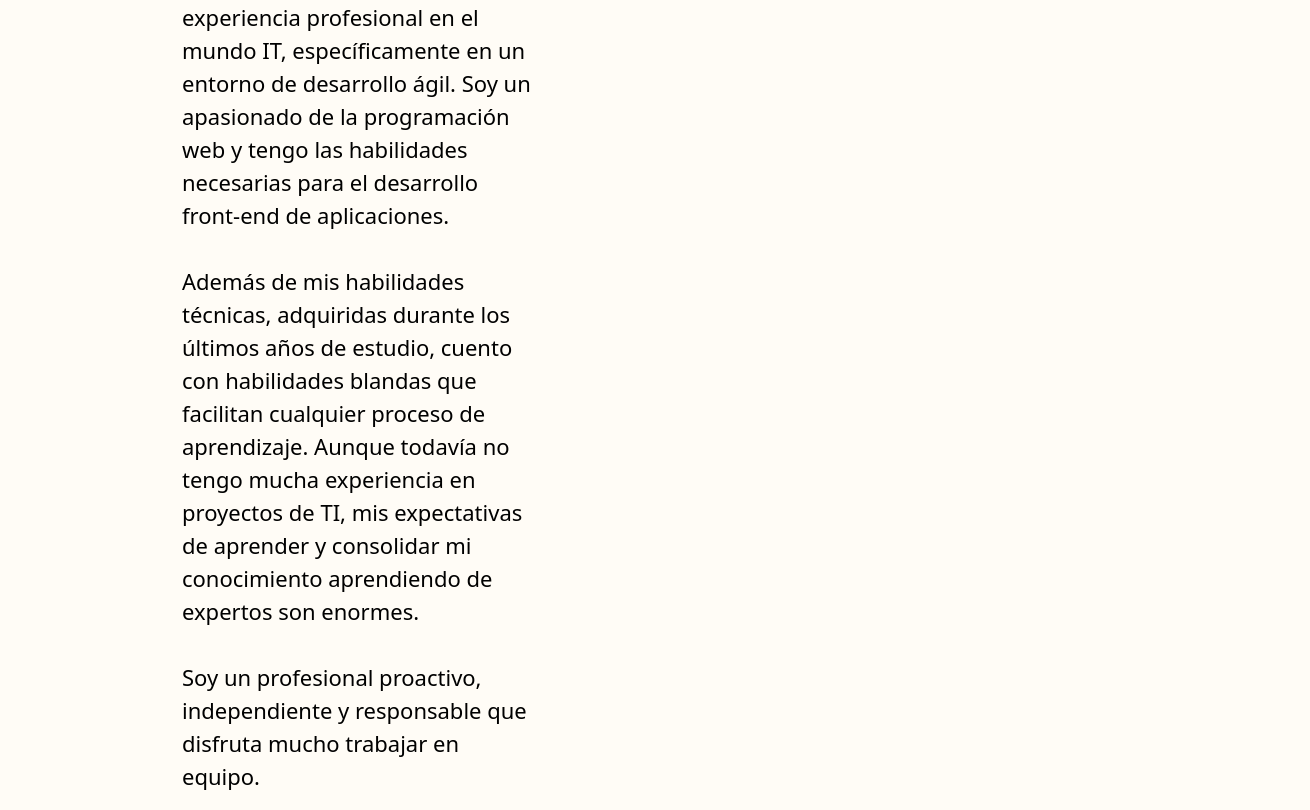
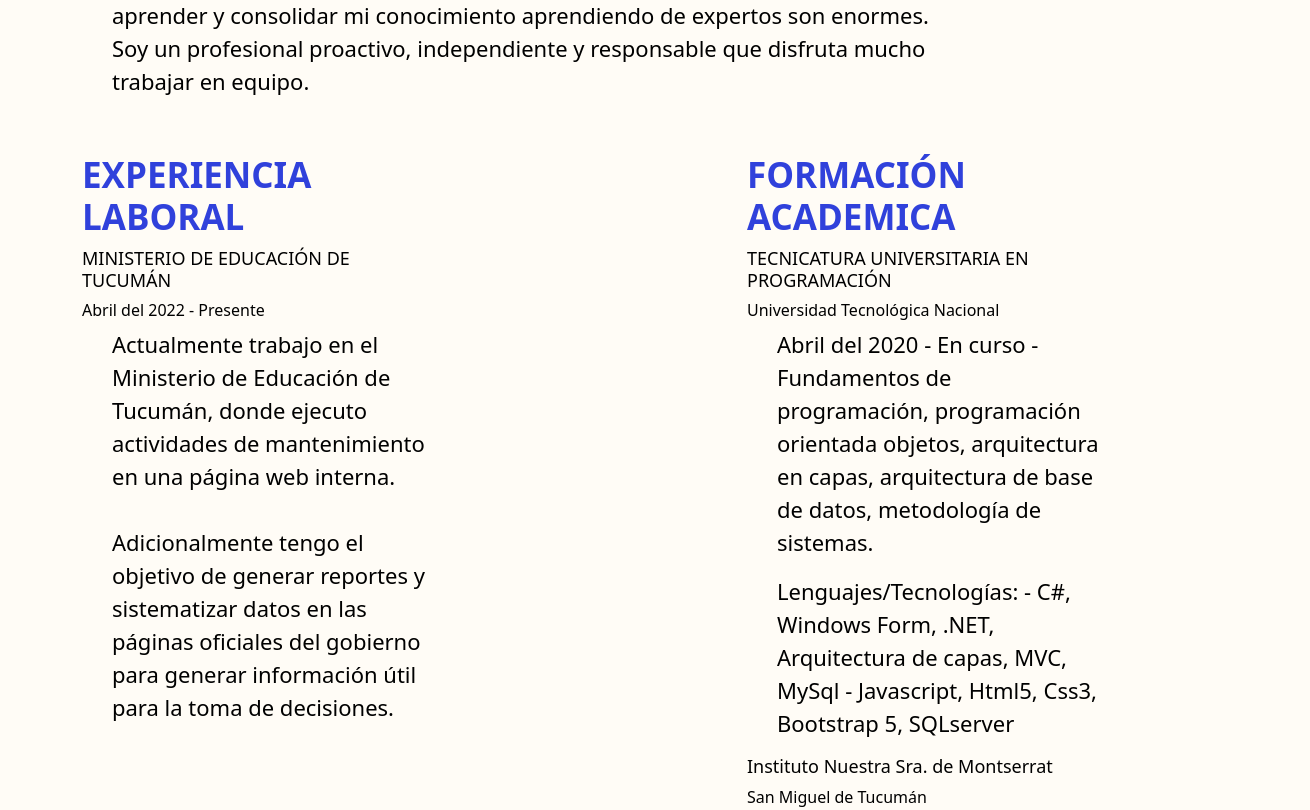
Before and after one commit to LihueDem/LihueDem.github.io, a plain HTML site: page index.html in a window 1280 px wide. Shown: the part 952-1762 px from the top of the page, 1310 px wide, since content can reach past the window. Drawn offline with nearby package versions, Linux system fonts and the light colour scheme; a script that the page names is missing; a web font is replaced by a local one.

Commit message:
modifique el section sobre-mi

```diff
--- a/index.html
+++ b/index.html
@@ -62,24 +62,29 @@
             </div>
         </div>
     </section>
+
+
     <section class="section-work">
         <div class="container">
             <div class="row">
-                <div class="col-md-4 col-left" >
+
+                <div class="col-md-10 " >
                     <!-- Sobre mi -->
                     <div class="clase-titulos">
                         <h3 class="clase-titulos-h3" id="sobreMi">Sobre mi</h3>
                     </div>
+
                     <div class="texto-work">
-                        <p class="texto-work-p" id="sobreMi-text">Resido en San Miguel de Tucumán, tengo 28 años y soy estudiante avanzado en la Tecnicatura Universitaria en Programación de la Universidad Tecnológica Nacional.  <br><br>
-                            Estoy interesado en profundizar mis conocimientos y adquirir experiencia profesional en el mundo IT, específicamente en un entorno de desarrollo ágil. Soy un apasionado de la programación web y tengo las habilidades necesarias para el desarrollo front-end de aplicaciones. <br><br>
-                            Además de mis habilidades técnicas, adquiridas durante los últimos años de estudio, cuento con habilidades blandas que facilitan cualquier proceso de aprendizaje. Aunque todavía no tengo mucha experiencia en proyectos de TI, mis expectativas de aprender y consolidar mi conocimiento aprendiendo de expertos son enormes. <br><br>
+                        <p class="texto-work-p" id="sobreMi-text">Resido en San Miguel de Tucumán, tengo 28 años y soy estudiante avanzado en la Tecnicatura Universitaria en Programación de la Universidad Tecnológica Nacional.  <br>
+                            Estoy interesado en profundizar mis conocimientos y adquirir experiencia profesional en el mundo IT, específicamente en un entorno de desarrollo ágil. Soy un apasionado de la programación web y tengo las habilidades necesarias para el desarrollo front-end de aplicaciones. <br>
+                            Además de mis habilidades técnicas, adquiridas durante los últimos años de estudio, cuento con habilidades blandas que facilitan cualquier proceso de aprendizaje. Aunque todavía no tengo mucha experiencia en proyectos de TI, mis expectativas de aprender y consolidar mi conocimiento aprendiendo de expertos son enormes. <br>
                             Soy un profesional proactivo, independiente y responsable que disfruta mucho trabajar en equipo.</p>
                     </div>
                 </div>
+            </div>
+            <div class="row">
 
-                <div class="col-md-3"></div>
-                <div class="col-md-4 col-right">
+                <div class="col-md-4">
                     <!-- Experiencia laboral -->
                     <div class="clase-titulos">
                         <h3 class="clase-titulos-h3" id="experienciaLaboral">Experiencia laboral</h3>
@@ -91,19 +96,11 @@
                         <br><br>
                         Adicionalmente tengo el objetivo de generar reportes y sistematizar datos en las páginas oficiales del gobierno para generar información útil para la toma de decisiones.
                     </p>
+                </div>
+                <div class="col-md-3"></div>
 
-                    <div class="col-md-3"></div>
-                    <div class="col-md-4 col-right">
-                        <div class="clase-titulos row-contactos">
-                            <h3 class="clase-titulos-h3" id="idiomas">idiomas</h3>
-                        </div>
 
-                    </div>
-                </div>
-            </div>
-
-            <div class="row">
-                <div class="col-md-12 col-left">
+                <div class="col-md-4">
                     <!-- Formacion academica -->
                     <div class="clase-titulos">
                         <h3 class="clase-titulos-h3" id="formacionAcademica">Formación academica</h3>
--- a/style.css
+++ b/style.css
@@ -4,9 +4,6 @@ body{
     font-size: 22px;
 }
 
-.col-left{
-    margin: 0 0 60px 100px;
-}
 
 .section-titulo{
     margin-top: 30px;
@@ -68,7 +65,7 @@ h6{
 }
 
 .texto-work-p{
-    margin-top: 10px;
+    margin-left: 30px;
 }
 
 .texto-work-ul-li{
```
